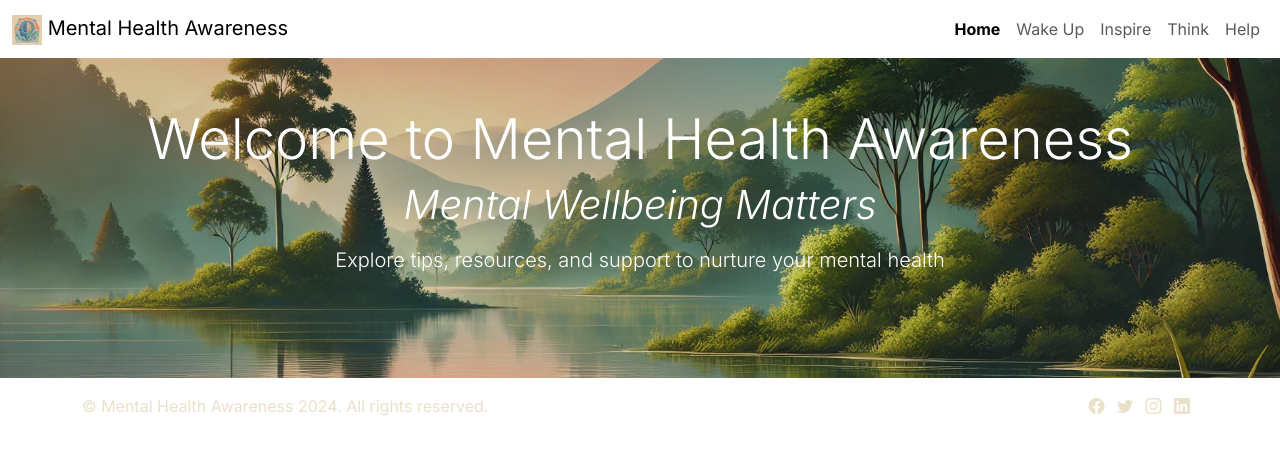
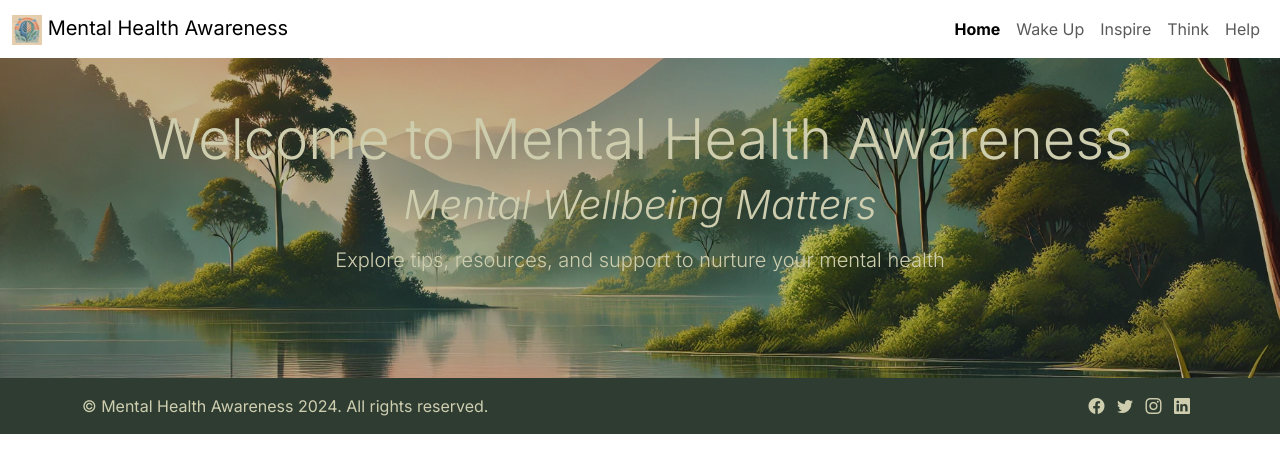
Before and after one commit to Harmeetkaur13/Mental-Health-Awareness, a plain HTML site: page index.html in a window 1280 px wide. Drawn offline with nearby package versions, Linux system fonts and the light colour scheme; a web font is replaced by a local one.

Commit message:
added favicons

```diff
--- a/assets/css/style.css
+++ b/assets/css/style.css
@@ -1,13 +1,13 @@
 @import url('https://fonts.googleapis.com/css2?family=Cookie&family=Inter:ital,opsz,wght@0,14..32,100..900;1,14..32,100..900&family=Macondo&display=swap');
 
 :root {
-    --background-color-hex: #eae1cb;
-    --color: white;
+    --background-color: #2e3c32;
+    --color: #ceceaf;
 }
 
 /* Hero-section */
 .hero-section {
-    background-image: linear-gradient(rgba(0, 0, 0, 0.181), rgba(0, 0, 0, 0.153)), url('../images/hero.webp');
+    background-image: linear-gradient(rgba(0, 0, 0, 0.247), rgba(0, 0, 0, 0.252)), url('../images/hero.webp');
     background-size: cover;
     background-position: center;
     padding: 100px 0;
@@ -15,10 +15,29 @@
     height: 40%;
 }
 
-html,
+html {
+    height: 100%;
+    display: flex;
+    flex-direction: column;
+}
+
 body {
-    height: 100%;
+    min-height: 100vh;
     font-family: 'Inter', sans-serif;
+    margin: 0;
+    display: flex;
+    flex-direction: column;
+}
+
+/* BODY */
+body {
+    /* background-color: var(--background-color); */
+    color: var(--color);
+}
+
+/* main */
+main {
+    flex: 1;
 }
 
 /* Navbar */
@@ -34,14 +53,12 @@ body {
 
 /* Footer */
 footer {
-    background-color: var(--color);
-    color: var(--background-color-hex);
+    background-color: var(--background-color);
+    color: var(--color);
+    text-align: center;
+    padding: 10px 0;
 }
 
 footer a {
-    color: var(--background-color-hex);
+    color: var(--color);
 }
-
-footer a:hover {
-    color: #fbfaf8;
-}
--- a/index.html
+++ b/index.html
@@ -13,6 +13,11 @@
         rel="stylesheet">
     <!--Internal CSS  -->
     <link rel="stylesheet" href="assets/css/style.css">
+    <!-- Favicons -->
+    <link rel="apple-touch-icon" sizes="180x180" href="assets/favicon_io/apple-touch-icon.png">
+    <link rel="icon" type="image/png" sizes="32x32" href="assets/favicon_io//favicon-32x32.png">
+    <link rel="icon" type="image/png" sizes="16x16" href="assets/favicon_io/favicon-16x16.png">
+    <link rel="manifest" href="assets/favicon_io/site.webmanifest">
 </head>
 
 <body>
```
Also changed, not shown: assets/favicon_io/about.txt (added), assets/favicon_io/android-chrome-192x192.png (added), assets/favicon_io/android-chrome-512x512.png (added), assets/favicon_io/apple-touch-icon.png (added), assets/favicon_io/favicon-16x16.png (added), assets/favicon_io/favicon-32x32.png (added), assets/favicon_io/favicon.ico (added), assets/favicon_io/site.webmanifest (added).
